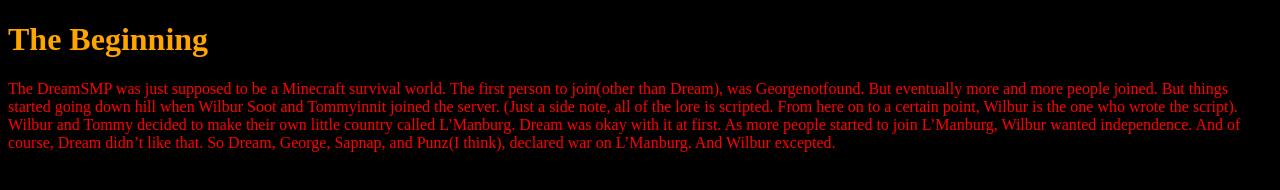
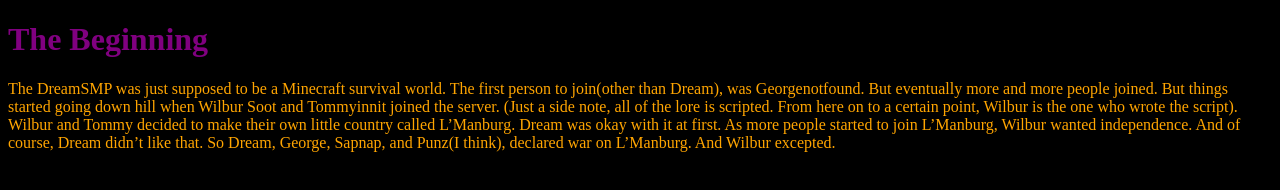
Before and after one commit to MOOshroomMick/Computher-Sciences-, a plain HTML site: page index.html in a window 1280 px wide. Drawn offline with Linux system fonts and the light colour scheme.

Commit message:
Update index.html

```diff
--- a/index.html
+++ b/index.html
@@ -3,8 +3,8 @@
 <head>
   <style>
   body {background-color: black;}
-  h1   {color: orange;}
-  p    {color:red;}
+  h1   {color: purple;}
+  p    {color: orange;}
   </style>
 </head>
 
```
